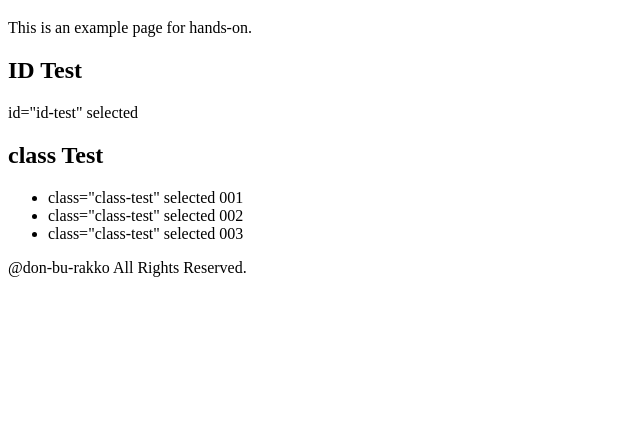
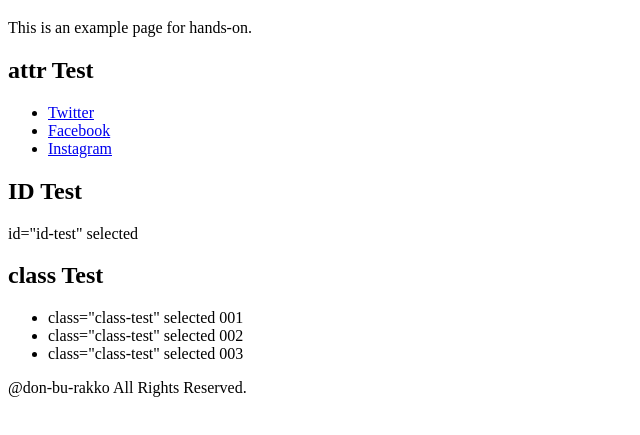
Before and after one commit to cha1ra/scrayping-handson, a plain HTML site: page index.html in a window 1280 px wide. Shown: the part 61-496 px from the top of the page, without its empty margins (0-640 px from the left). Drawn offline with Linux system fonts and the light colour scheme.

Commit message:
add li with url

```diff
--- a/index.html
+++ b/index.html
@@ -9,6 +9,12 @@
 <body>
     <h1>Example Page</h1>
     <p>This is an example page for hands-on.</p>
+    <h2>attr Test</h2>
+    <ul>
+        <li><a href="https://twitter.com/">Twitter</a></li>
+        <li><a href="https://www.facebook.com/">Facebook</a></li>
+        <li><a href="https://www.instagram.com/">Instagram</a></li>
+    </ul>
     <h2>ID Test</h2>
     <p id="id-test">id="id-test" selected</p>
     <h2>class Test</h2>
```
